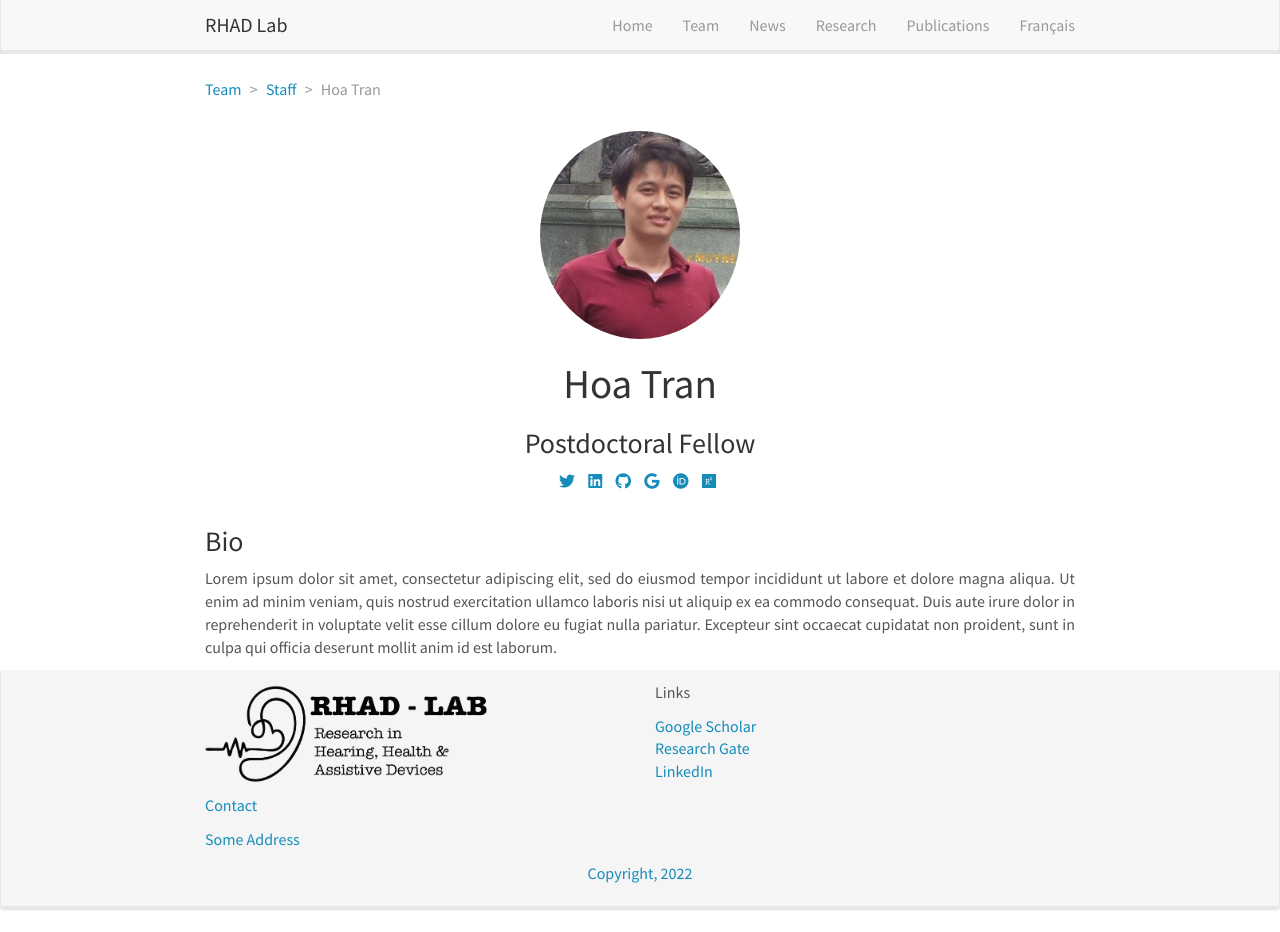
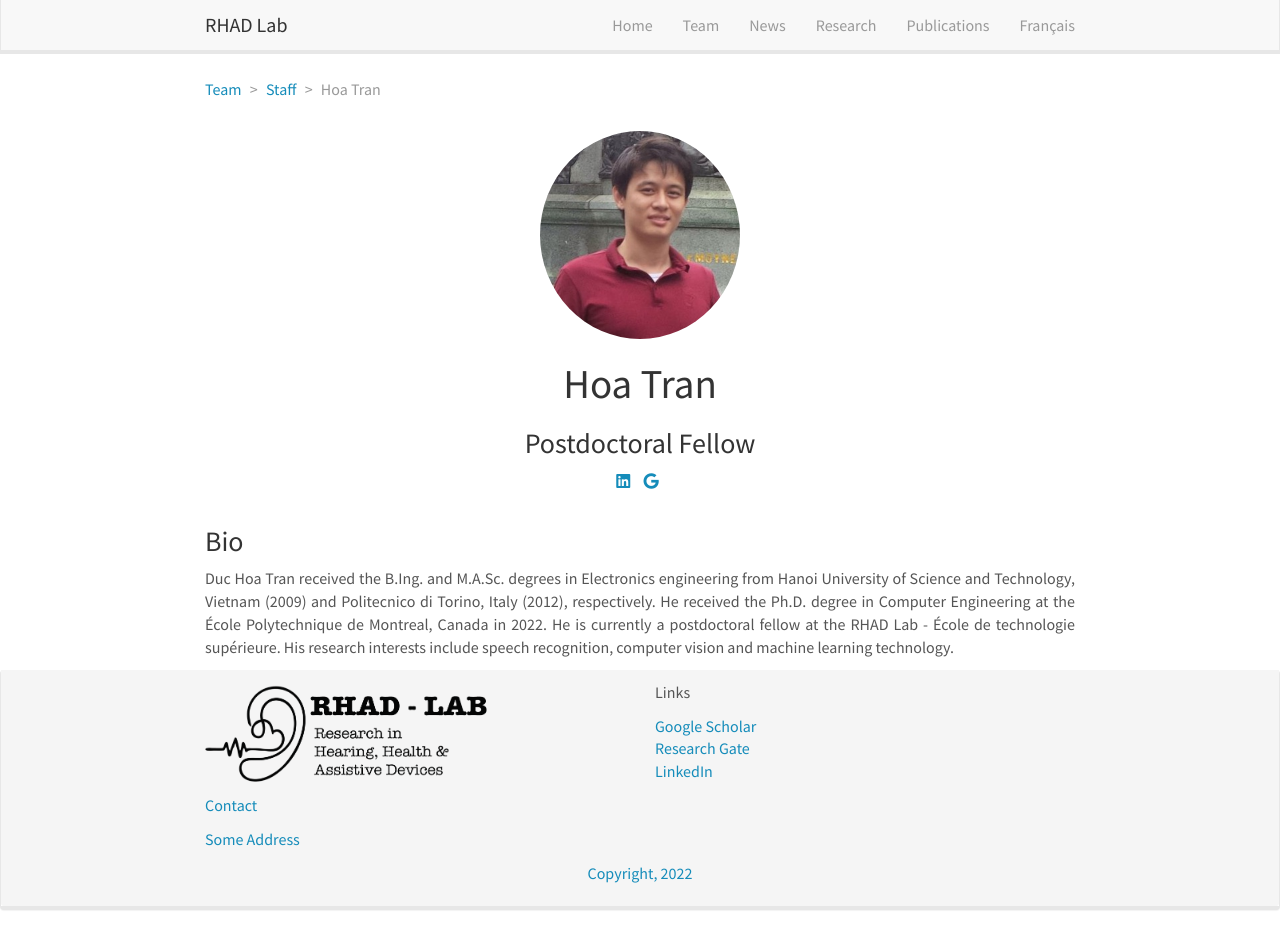
Before and after one commit to rhad-lab/rhad-lab.github.io, a Jekyll site: the page built from _pages/team/_posts/2022-09-01-researcher-staff.md, in a window 1280 px wide and 932 px high. Built offline with Jekyll 4.4.1, drawn with Linux system fonts in a browser that asks for light colours; nearby versions of some CDN libraries.

Commit message:
Update 2022-09-01-researcher-staff.md

```diff
--- a/_pages/team/_posts/2022-09-01-researcher-staff.md
+++ b/_pages/team/_posts/2022-09-01-researcher-staff.md
@@ -6,15 +6,10 @@ image: 7.jpg
 role: Postdoctoral Fellow
 permalink: 'team/Tran'
 social:
-    twitter: https://twitter.com/
-    linkedin: https://www.linkedin.com/
-    google-scholar: https://scholar.google.fr/
-    github: https://github.com/
-    website:
-    orcid: https://orcid.org/
-    research-gate: https://www.researchgate.net/
+    linkedin: https://www.linkedin.com/in/duc-hoa/
+    google-scholar: https://scholar.google.com/citations?user=Tu94Z7cAAAAJ&hl=fr&oi=ao
 education:
  - Education
 ---
 
-Lorem ipsum dolor sit amet, consectetur adipiscing elit, sed do eiusmod tempor incididunt ut labore et dolore magna aliqua. Ut enim ad minim veniam, quis nostrud exercitation ullamco laboris nisi ut aliquip ex ea commodo consequat. Duis aute irure dolor in reprehenderit in voluptate velit esse cillum dolore eu fugiat nulla pariatur. Excepteur sint occaecat cupidatat non proident, sunt in culpa qui officia deserunt mollit anim id est laborum.
+Duc Hoa Tran received the B.Ing. and M.A.Sc. degrees in Electronics engineering from Hanoi University of Science and Technology, Vietnam (2009) and Politecnico di Torino, Italy (2012), respectively. He received the Ph.D. degree in Computer Engineering at the École Polytechnique de Montreal, Canada in 2022. He is currently a postdoctoral fellow at the RHAD Lab - École de technologie supérieure. His research interests include speech recognition, computer vision and machine learning technology.
```
